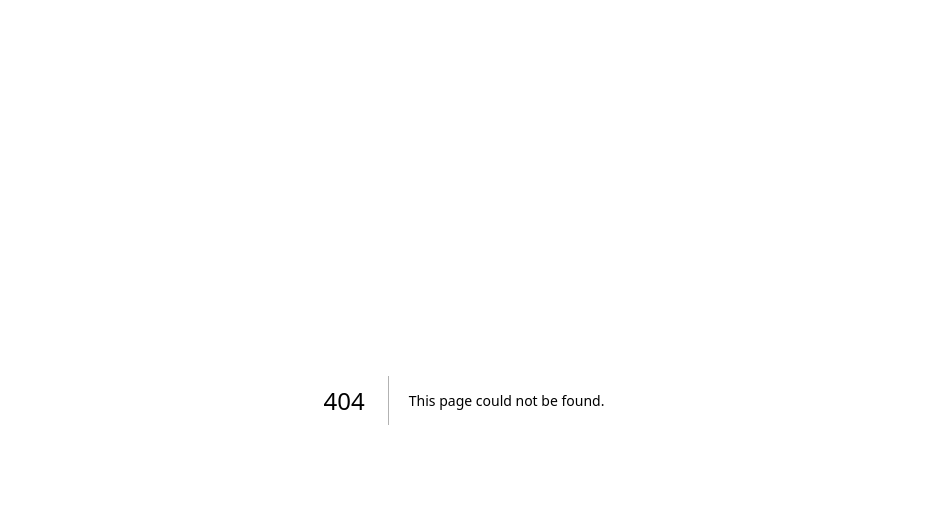
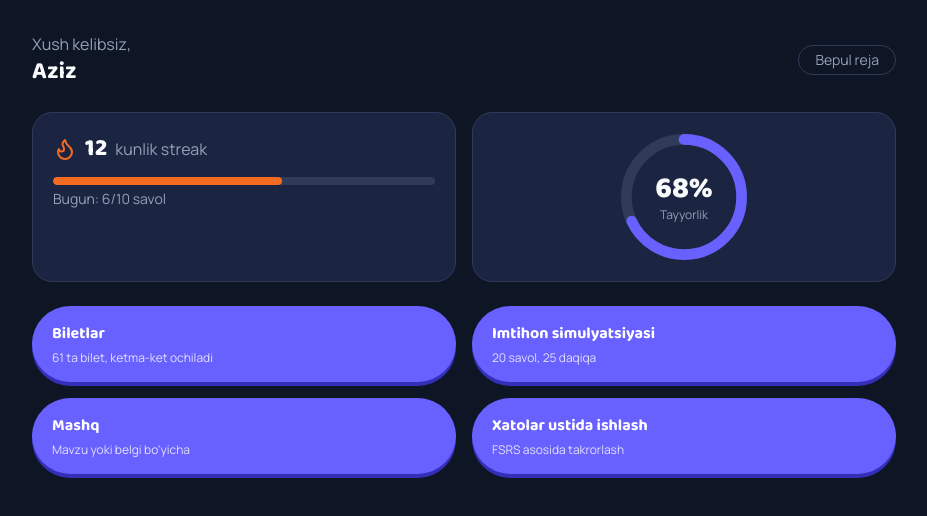
Before and after one commit to sherzod-prostaleev/avtotestuz, a Next.js app in the folder frontend/: page /dashboard in a window 1280 px wide. Before the commit this address had no page. Shown: the top 516 px of the page, without its empty margins (176-1103 px from the left). Built offline with nearby package versions, Linux system fonts and the light colour scheme.

Commit message:
feat(frontend): Dashboard page mockup

```diff
--- /dev/null
+++ b/frontend/src/app/(app)/dashboard/page.tsx
@@ -0,0 +1,70 @@
+import { Button } from "@/components/ui/button";
+import { ResultRing } from "@/components/shared/result-ring";
+import { mockProfile } from "@/lib/mock-data";
+import { Flame } from "lucide-react";
+
+const navCards = [
+  { title: "Biletlar", desc: "61 ta bilet, ketma-ket ochiladi" },
+  { title: "Imtihon simulyatsiyasi", desc: "20 savol, 25 daqiqa" },
+  { title: "Mashq", desc: "Mavzu yoki belgi bo'yicha" },
+  { title: "Xatolar ustida ishlash", desc: "FSRS asosida takrorlash" },
+];
+
+export default function DashboardPage() {
+  const { name, isVip, streak, readinessPercent } = mockProfile;
+  return (
+    <main className="mx-auto max-w-4xl px-4 py-8">
+      <header className="flex items-center justify-between">
+        <div>
+          <p className="text-muted-foreground">Xush kelibsiz,</p>
+          <h1 className="font-display text-2xl font-bold">{name}</h1>
+        </div>
+        <span
+          className={
+            isVip
+              ? "rounded-full bg-gold px-4 py-1 text-sm font-bold text-background"
+              : "rounded-full border border-border px-4 py-1 text-sm text-muted-foreground"
+          }
+        >
+          {isVip ? "Premium" : "Bepul reja"}
+        </span>
+      </header>
+
+      <section className="mt-6 grid gap-4 sm:grid-cols-2">
+        <div className="rounded-lg border border-border bg-card p-5">
+          <div className="flex items-center gap-2">
+            <Flame className="h-6 w-6 text-streak" />
+            <span className="font-display text-2xl font-extrabold">{streak.current}</span>
+            <span className="text-muted-foreground">kunlik streak</span>
+          </div>
+          <div className="mt-3 h-2 w-full overflow-hidden rounded-full bg-border">
+            <div
+              className="h-full rounded-full bg-streak"
+              style={{ width: `${Math.min(100, (streak.todayDone / streak.dailyGoal) * 100)}%` }}
+            />
+          </div>
+          <p className="mt-1 text-sm text-muted-foreground">
+            Bugun: {streak.todayDone}/{streak.dailyGoal} savol
+          </p>
+        </div>
+
+        <div className="flex items-center justify-center rounded-lg border border-border bg-card p-5">
+          <ResultRing percent={readinessPercent} label="Tayyorlik" />
+        </div>
+      </section>
+
+      <section className="mt-6 grid gap-4 sm:grid-cols-2">
+        {navCards.map((c) => (
+          <Button
+            key={c.title}
+            variant="game"
+            className="h-auto flex-col items-start gap-1 whitespace-normal px-5 py-4 text-left"
+          >
+            <span className="font-display text-base font-bold">{c.title}</span>
+            <span className="text-xs font-normal opacity-80">{c.desc}</span>
+          </Button>
+        ))}
+      </section>
+    </main>
+  );
+}
```
Also changed, not shown: 1 other file (tests, documents, lock files or other folders).
